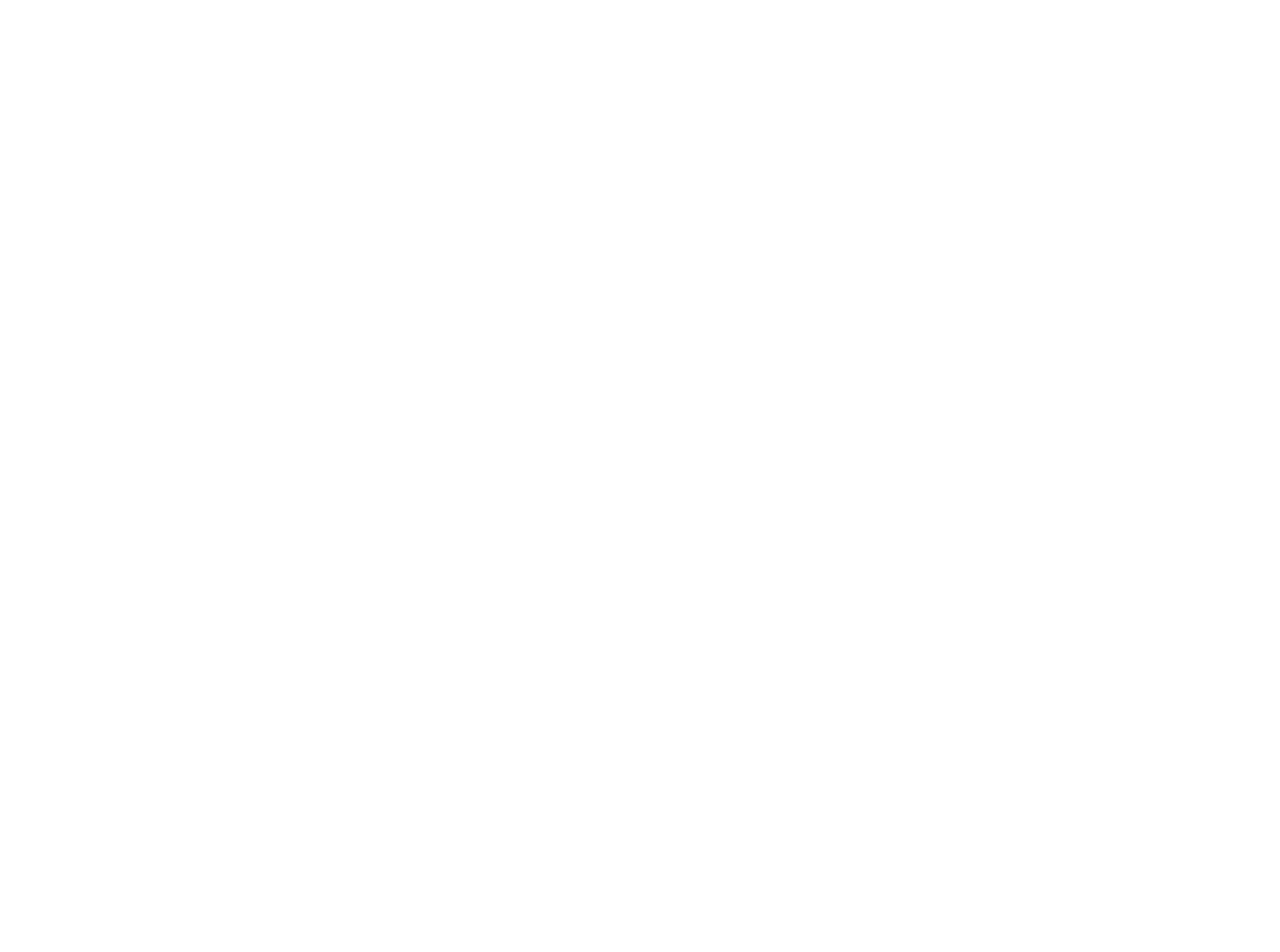
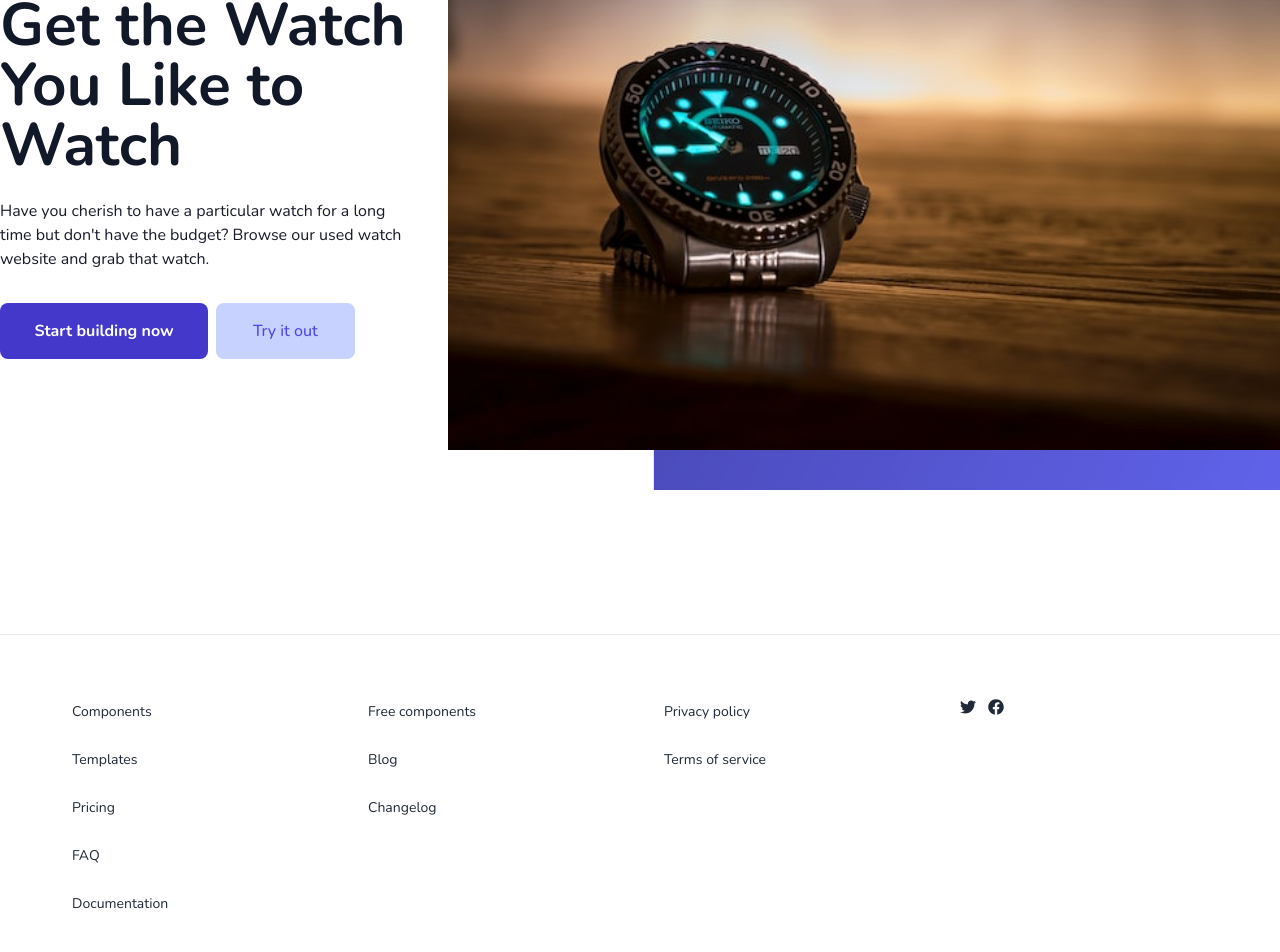
Before and after one commit to s-m-saifullah/ReWatch-client, a React (Vite) app: page / in a window 1280 px wide. Shown: the part 248-1200 px from the top of the page. Before the commit the page ends 800 px from the top, so only its background shows below. Built offline with nearby package versions, Linux system fonts and the light colour scheme; no server answers.

Commit message:
added homepage banner

```diff
--- a/index.html
+++ b/index.html
@@ -4,7 +4,7 @@
     <meta charset="UTF-8" />
     <link rel="icon" type="image/svg+xml" href="/favicon-dark.svg" />
     <meta name="viewport" content="width=device-width, initial-scale=1.0" />
-    <title>Vite + React</title>
+    <title>ReWatch</title>
     <script src="https://unpkg.com/@themesberg/flowbite@1.1.1/dist/flowbite.bundle.js"></script>
   </head>
   <body>
--- /dev/null
+++ b/src/components/Shared/Footer.jsx
@@ -0,0 +1,108 @@
+import React from "react";
+import { FaFacebook, FaGithub, FaTwitter } from "react-icons/fa";
+import { Link } from "react-router-dom";
+import LogoDark from "../../assets/logo-dark.svg";
+
+const Footer = () => {
+  return (
+    <div className="pt-12">
+      <footer id="footer" className="relative z-50 dark:bg-gray-900 pt-24">
+        <div className=" border-t border-b border-gray-200 dark:border-gray-700 py-16">
+          <div className="mx-auto container px-4 xl:px-12 2xl:px-4">
+            <div className="lg:flex">
+              <div className="w-full lg:w-1/2 mb-16 lg:mb-0 flex">
+                <div className="w-full lg:w-1/2 px-6">
+                  <ul>
+                    <li>
+                      <Link className="text-xs lg:text-sm leading-none hover:text-brand dark:hover:text-brand text-gray-800 dark:text-gray-50">
+                        Components
+                      </Link>
+                    </li>
+                    <li className="mt-6">
+                      <Link className="text-xs lg:text-sm leading-none hover:text-brand dark:hover:text-brand text-gray-800 dark:text-gray-50">
+                        Templates
+                      </Link>
+                    </li>
+                    <li className="mt-6">
+                      <Link className="text-xs lg:text-sm leading-none hover:text-brand dark:hover:text-brand text-gray-800 dark:text-gray-50">
+                        Pricing
+                      </Link>
+                    </li>
+                    <li className="mt-6">
+                      <Link className="text-xs lg:text-sm leading-none hover:text-brand dark:hover:text-brand text-gray-800 dark:text-gray-50">
+                        FAQ
+                      </Link>
+                    </li>
+                    <li className="mt-6">
+                      <a className="text-xs lg:text-sm leading-none hover:text-brand dark:hover:text-brand text-gray-800 dark:text-gray-50">
+                        Documentation
+                      </a>
+                    </li>
+                  </ul>
+                </div>
+                <div className="w-full lg:w-1/2 px-6">
+                  <ul>
+                    <li>
+                      <Link className="text-xs lg:text-sm leading-none hover:text-brand dark:hover:text-brand text-gray-800 dark:text-gray-50">
+                        Free components
+                      </Link>
+                    </li>
+
+                    <li className="mt-6">
+                      <Link className="text-xs lg:text-sm leading-none hover:text-brand dark:hover:text-brand text-gray-800 dark:text-gray-50">
+                        Blog
+                      </Link>
+                    </li>
+                    <li className="mt-6">
+                      <Link className="text-xs lg:text-sm leading-none hover:text-brand dark:hover:text-brand text-gray-800 dark:text-gray-50">
+                        Changelog
+                      </Link>
+                    </li>
+                  </ul>
+                </div>
+              </div>
+              <div className="w-full lg:w-1/2 flex">
+                <div className="w-full lg:w-1/2 px-6">
+                  <ul>
+                    <li>
+                      <a className="text-xs lg:text-sm leading-none hover:text-brand dark:hover:text-brand text-gray-800 dark:text-gray-50">
+                        Privacy policy
+                      </a>
+                    </li>
+                    <li className="mt-6">
+                      <Link className="text-xs lg:text-sm leading-none hover:text-brand dark:hover:text-brand text-gray-800 dark:text-gray-50">
+                        Terms of service
+                      </Link>
+                    </li>
+                  </ul>
+                </div>
+                <div className="w-full lg:w-1/2 px-6 flex flex-col justify-between">
+                  <div className="flex items-center mb-6">
+                    <a>
+                      <div className="text-gray-800 dark:text-gray-50 cursor-pointer hover:text-brand dark:hover:text-brand">
+                        <FaTwitter />
+                      </div>
+                    </a>
+                    <a>
+                      <div className="ml-3 text-gray-800 dark:text-gray-50 cursor-pointer hover:text-brand dark:hover:text-brand">
+                        <FaFacebook />
+                      </div>
+                    </a>
+                  </div>
+                </div>
+              </div>
+            </div>
+          </div>
+        </div>
+        <div className="py-16 flex flex-col justify-center items-center">
+          <img src={LogoDark} className="w-32" alt="footer logo" />
+          <p className="mt-6 text-xs lg:text-sm leading-none text-gray-900 dark:text-gray-50">
+            {new Date().getFullYear()} ReWatch. All Rights Reserved.
+          </p>
+        </div>
+      </footer>
+    </div>
+  );
+};
+
+export default Footer;
--- a/src/layouts/Main.jsx
+++ b/src/layouts/Main.jsx
@@ -1,5 +1,6 @@
 import React from "react";
 import { Outlet } from "react-router-dom";
+import Footer from "../components/Shared/Footer";
 import Navbar from "../components/Shared/Navbar";
 
 const Main = () => {
@@ -7,6 +8,7 @@
     <div>
       <Navbar />
       <Outlet />
+      <Footer />
     </div>
   );
 };
--- a/src/pages/Home/Banner/Banner.jsx
+++ b/src/pages/Home/Banner/Banner.jsx
@@ -0,0 +1,55 @@
+import React, { useState } from "react";
+import bannerBg from "../../../assets/bannerBg.png";
+import banner from "../../../assets/banner.jpg";
+
+const Banner = () => {
+  return (
+    <>
+      <div className="relative w-full h-full pb-10">
+        <div className="hidden md:block">
+          <img
+            className="absolute bg-cover bg-center w-full h-full inset-0"
+            src={bannerBg}
+            alt=""
+          />
+        </div>
+        <div className="relative px-4 xl:px-0 container mx-auto md:flex items-center gap-8">
+          <div className="text-color w-full md:w-1/3 pt-16 lg:pt-32 xl:pt-12">
+            <h1 className="text-4xl md:text-4xl lg:text-6xl w-11/12 lg:w-11/12 xl:w-full xl:text-6xl text-gray-900 font-extrabold f-f-l">
+              Get the Watch You Like to Watch
+            </h1>
+            <div className="f-f-r text-base lg:text-base pb-20 sm:pb-0 pt-10 xl:pt-6">
+              <h2>
+                Have you cherish to have a particular watch for a long time but
+                don't have the budget? Browse our used watch website and grab
+                that watch.
+              </h2>
+            </div>
+            <div className="lg:flex">
+              <button className="hidden md:block hover:opacity-90 text-base w-full xl:text-base xl:w-6/12 mt-4 xl:mt-8 f-f-r py-4  bg-indigo-700 text-white font-bold focus:outline-none focus:ring-2 focus:ring-offset-2 focus:ring-indigo-700 rounded-lg">
+                Start building now
+              </button>
+              <button className="hidden md:block hover:opacity-90 text-base w-full xl:text-base xl:w-4/12 lg:ml-2 xl:ml-2 mt-4 xl:mt-8 f-f-r py-4  bg-indigo-200 text-indigo-600 font-medium focus:outline-none focus:ring-2 focus:ring-offset-2 focus:ring-indigo-700 rounded-lg">
+                Try it out
+              </button>
+            </div>
+          </div>
+          <img
+            className="w-full mt-8 object-fill md:w-2/3 md:-ml-4 lg:-ml-4 xl:ml-0"
+            src={banner}
+            alt="sample page"
+            role="img"
+          />
+          <button className="md:hidden hover:opacity-90 text-base w-full xl:text-base xl:w-6/12 mt-4 xl:mt-8 f-f-r py-4  bg-indigo-700 text-white font-bold focus:outline-none focus:ring-2 focus:ring-offset-2 focus:ring-indigo-700 rounded-lg">
+            Start building now
+          </button>
+          <button className="md:hidden hover:opacity-90 text-base w-full xl:text-base xl:w-4/12 xl:ml-2 mt-4 xl:mt-8 f-f-r py-4  bg-indigo-200 text-indigo-600 font-medium focus:outline-none focus:ring-2 focus:ring-offset-2 focus:ring-indigo-700 rounded-lg">
+            Try it out
+          </button>
+        </div>
+      </div>
+    </>
+  );
+};
+
+export default Banner;
--- a/src/pages/Home/Home/Home.jsx
+++ b/src/pages/Home/Home/Home.jsx
@@ -1,9 +1,10 @@
 import React from "react";
+import Banner from "../Banner/Banner";
 
 const Home = () => {
   return (
     <div>
-      <h2>This is home</h2>
+      <Banner />
     </div>
   );
 };
--- a/src/pages/Login/Login.jsx
+++ b/src/pages/Login/Login.jsx
@@ -100,7 +100,7 @@
 
             <button
               type="submit"
-              className="w-full rounded-2xl border-b-4 border-b-blue-600 bg-blue-500 py-3 font-bold text-white hover:bg-blue-400 active:translate-y-[0.125rem] active:border-b-blue-400"
+              className="w-full hover:opacity-90 text-base xl:text-base py-4 bg-indigo-700 text-white font-bold focus:outline-none focus:ring-2 focus:ring-offset-2 focus:ring-indigo-700 rounded-lg"
             >
               LOGIN
             </button>
@@ -113,7 +113,7 @@
         </div>
         <div
           onClick={handleGoogleLogin}
-          className="w-full text-center rounded-2xl border-b-2 border-b-gray-300 bg-white py-2.5 px-4 font-bold text-blue-500 ring-2 ring-gray-300 hover:bg-gray-200 active:translate-y-[0.125rem] active:border-b-gray-200 cursor-pointer"
+          className="w-full text-center rounded-lg border-b-2 border-b-gray-300 bg-white py-2.5 px-4 font-bold text-blue-500 ring-2 ring-gray-300 hover:bg-gray-200 active:translate-y-[0.125rem] active:border-b-gray-200 cursor-pointer"
         >
           <FaGoogle className="inline mr-2" /> Continue with Google
         </div>
--- a/src/pages/Register/Register.jsx
+++ b/src/pages/Register/Register.jsx
@@ -192,7 +192,7 @@
             </div>
             <button
               type="submit"
-              className="w-full rounded-2xl border-b-4 border-b-blue-600 bg-blue-500 py-3 font-bold text-white hover:bg-blue-400 active:translate-y-[0.125rem] active:border-b-blue-400"
+              className="w-full hover:opacity-90 text-base xl:text-base py-4 bg-indigo-700 text-white font-bold focus:outline-none focus:ring-2 focus:ring-offset-2 focus:ring-indigo-700 rounded-lg"
             >
               REGISTER
             </button>
@@ -205,7 +205,7 @@
         </div>
         <div
           onClick={handleGoogleLogin}
-          className="w-full text-center rounded-2xl border-b-2 border-b-gray-300 bg-white py-2.5 px-4 font-bold text-blue-500 ring-2 ring-gray-300 hover:bg-gray-200 active:translate-y-[0.125rem] active:border-b-gray-200 cursor-pointer"
+          className="w-full text-center rounded-lg border-b-2 border-b-gray-300 bg-white py-2.5 px-4 font-bold text-blue-500 ring-2 ring-gray-300 hover:bg-gray-200 active:translate-y-[0.125rem] active:border-b-gray-200 cursor-pointer"
         >
           <FaGoogle className="inline mr-2" /> Continue with Google
         </div>
--- a/src/routers/routes.jsx
+++ b/src/routers/routes.jsx
@@ -14,6 +14,10 @@
         element: <Home />,
       },
       {
+        path: "/home",
+        element: <Home />,
+      },
+      {
         path: "/login",
         element: <Login />,
       },
```
Also changed, not shown: src/assets/banner.jpg (added), src/assets/bannerBg.png (added).
